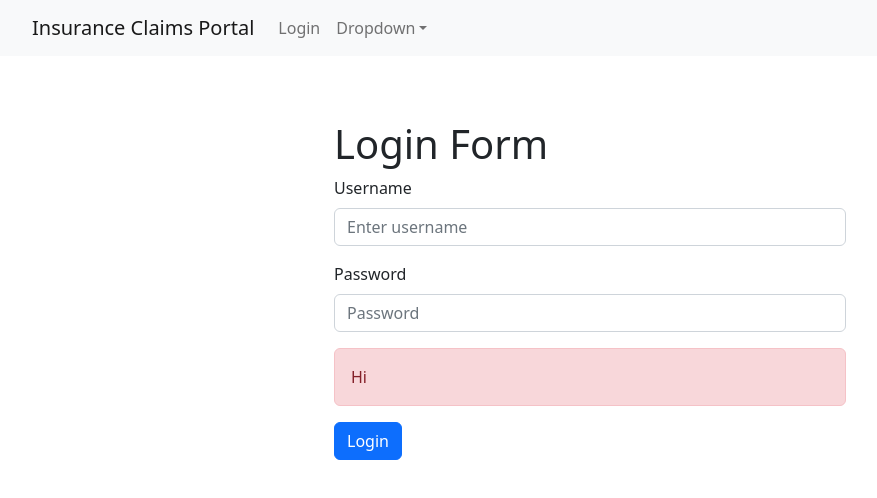
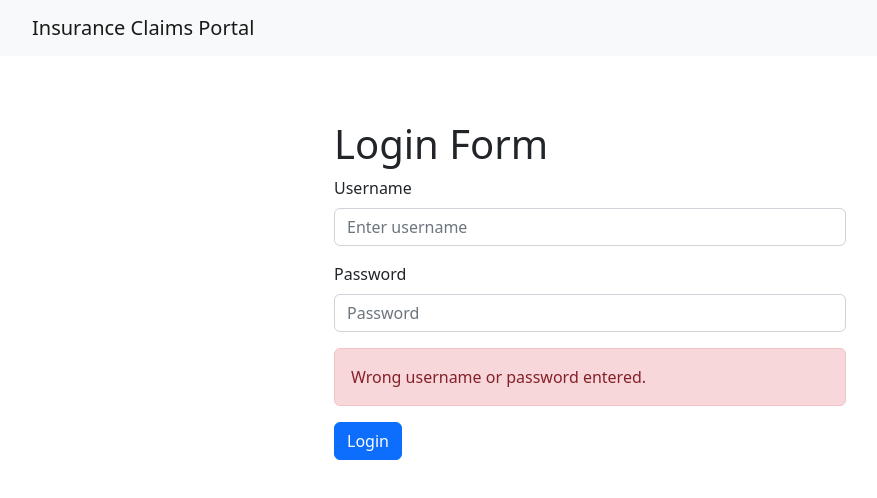
Before and after one commit to branyzp/DBS-TT, a React (Create React App) app in the folder frontend/: page / in a window 1280 px wide. Shown: the top 498 px of the page, without its empty margins (50-927 px from the left). Built offline with nearby package versions, Linux system fonts and the light colour scheme.

Commit message:
test login

```diff
--- a/frontend/src/App.js
+++ b/frontend/src/App.js
@@ -3,15 +3,26 @@ import './App.css';
 import { BrowserRouter, Route, Routes } from 'react-router-dom';
 import Login from './pages/Login';
 import Navbar from './components/Navbar';
+import { useState } from 'react';
 
 function App() {
+	const [isAuthenticated, setIsAuthenticated] = useState(false);
+
 	return (
 		<BrowserRouter>
-			<Navbar />
+			<Navbar isAuthenticated={isAuthenticated} />
 			<Routes>
-				<Route path="/" element={<Login />} />
-				<Route />
-				<Route />
+				<Route
+					path="/"
+					element={
+						<Login
+							isAuthenticated={isAuthenticated}
+							setIsAuthenticated={setIsAuthenticated}
+						/>
+					}
+				/>
+				{/* <Route path="/dashboard" element={</>} /> */}
+				{/* <Route path="/" element={</>} /> */}
 			</Routes>
 		</BrowserRouter>
 	);
--- a/frontend/src/components/Navbar.jsx
+++ b/frontend/src/components/Navbar.jsx
@@ -5,11 +5,13 @@ import Navbar from 'react-bootstrap/Navbar';
 import NavDropdown from 'react-bootstrap/NavDropdown';
 import { useNavigate } from 'react-router-dom';
 
-function Header() {
-	const headerItems = ['Login'];
+function Header({ isAuthenticated }) {
+	const headerItems = ['Dashboard', 'Claims', 'Logout'];
 
 	//? use navigate to handle routing
 	let navigate = useNavigate();
+
+	console.log(isAuthenticated);
 
 	const handleClick = (route) => {
 		navigate(route);
@@ -27,13 +29,16 @@ function Header() {
 					>
 						Insurance Claims Portal
 					</Navbar.Brand>
+
 					<Navbar.Toggle aria-controls="basic-navbar-nav" />
+
 					<Navbar.Collapse id="basic-navbar-nav">
 						<Nav className="me-auto">
 							{
 								//? map out header items to generate out clickable links
 							}
-							{headerItems.map((element, index) => {
+							{isAuthenticated &&
+								headerItems.map((element, index) => {
 									return (
 										<Nav.Link
 											key={index}
@@ -43,7 +48,7 @@ function Header() {
 										</Nav.Link>
 									);
 								})}
-							<NavDropdown title="Dropdown" id="basic-nav-dropdown">
+							{/* <NavDropdown title="Dropdown" id="basic-nav-dropdown">
 								<NavDropdown.Item href="#action/3.1">
 									dropdown item1
 								</NavDropdown.Item>
@@ -57,7 +62,7 @@ function Header() {
 								<NavDropdown.Item href="#action/3.4">
 									separated dropdown item4
 								</NavDropdown.Item>
-							</NavDropdown>
+							</NavDropdown> */}
 						</Nav>
 					</Navbar.Collapse>
 				</Container>
--- a/frontend/src/pages/Login.jsx
+++ b/frontend/src/pages/Login.jsx
@@ -7,7 +7,7 @@ import { Alert } from 'react-bootstrap';
 // import { useAuth } from '../contexts/AuthContext';
 let API_URL = '/api/login';
 
-function Login() {
+function Login({ isAuthenticated, setIsAuthenticated }) {
 	const [username, setusername] = useState({ username: '', dirty: false });
 	const [password, setpassword] = useState({ password: '', dirty: false });
 
@@ -16,10 +16,27 @@ function Login() {
 
 	const handleSubmit = (e) => {
 		e.preventDefault();
-		axios.post(API_URL, {
-			username: username,
-			password: password,
-		});
+		// axios
+		// 	.post(API_URL, {
+		// 		username: username.username,
+		// 		password: password.password,
+		// 	})
+		// 	.then((res) => {
+		// 		console.log(res);
+		// 		//? if user is authenticated, set global state isAuthenticated to true
+		// 		if (res.data.employeeID) {
+		// 			setIsAuthenticated(true);
+		// 			navigate('/dashboard');
+		// 			alert('Logged in successfully');
+		// 		} else {
+		// 			alert('Login failed');
+		// 		}
+		// 	})
+		// 	.catch((error) => {
+		// 		console.log(error);
+		// 		alert(error);
+		// 	});
+		console.log('username :', username, 'password :', password);
 	};
 
 	return (
@@ -50,7 +67,7 @@ function Login() {
 					/>
 				</Form.Group>
 
-				<Alert variant="danger">Hi</Alert>
+				<Alert variant="danger">Wrong username or password entered.</Alert>
 
 				<Button variant="primary" type="submit">
 					Login
```
Lines whose indentation alone changed are shown as unchanged.
